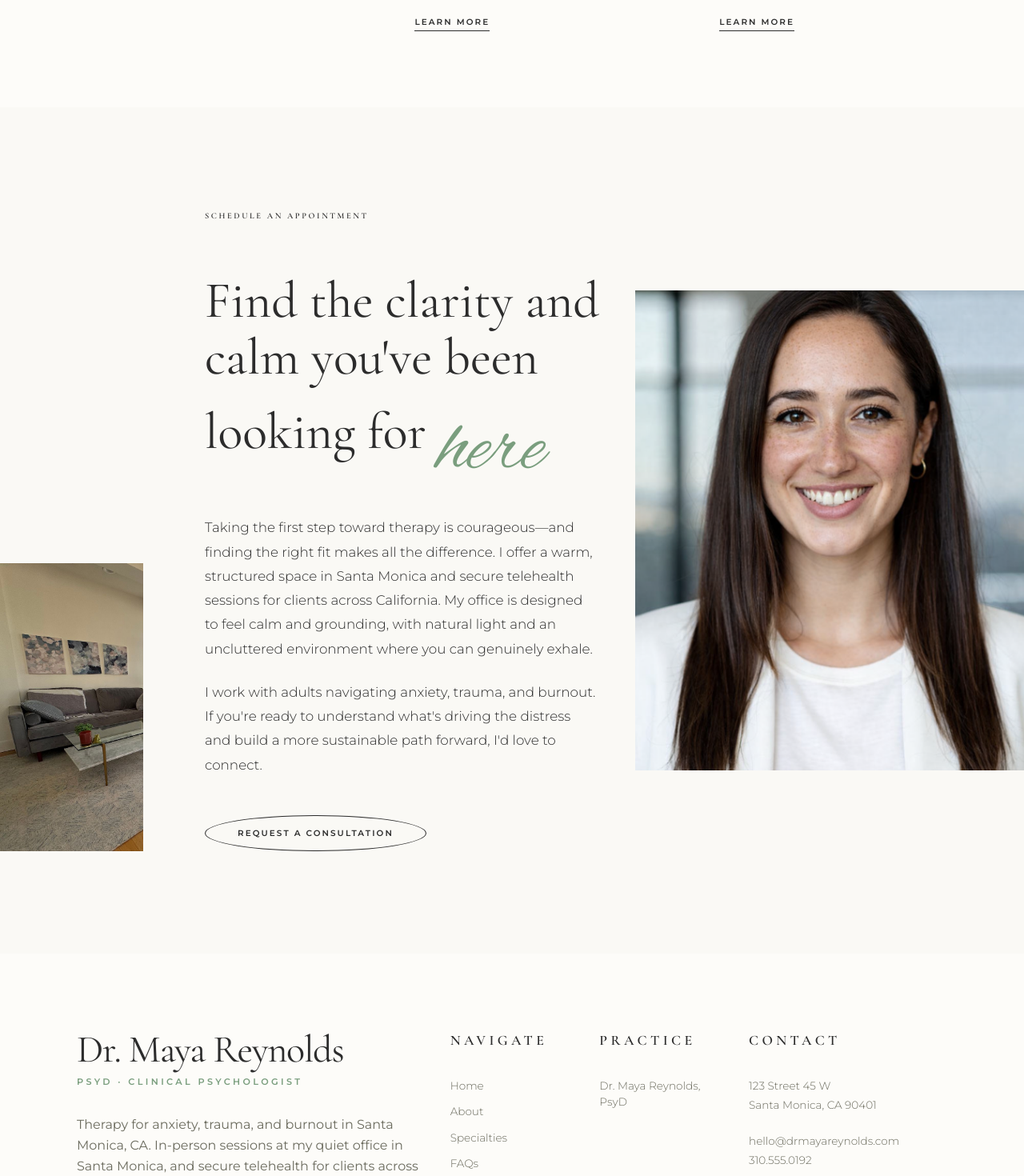
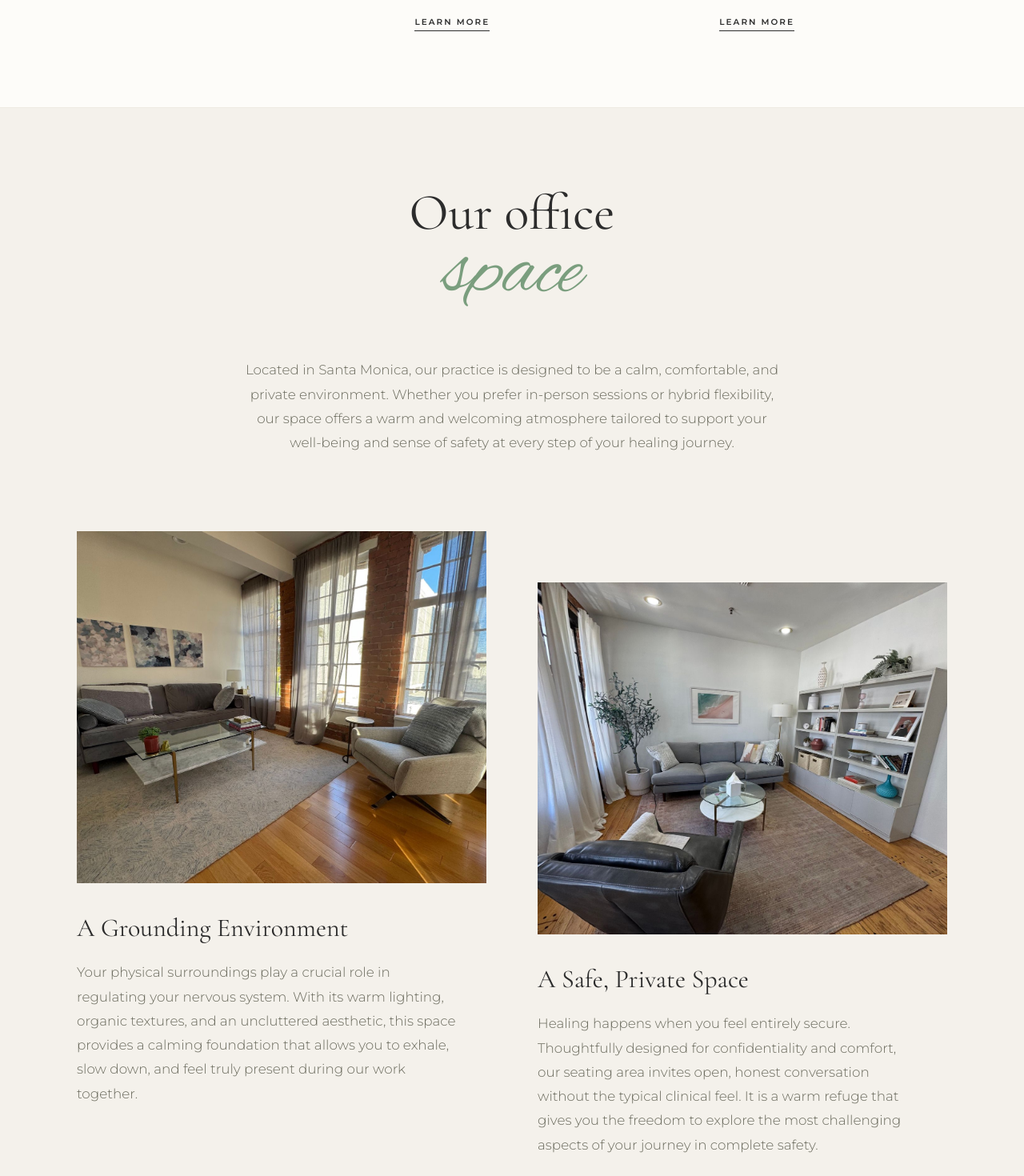
Before and after one commit to meethatkar/-Growth_Therapy_assignment-_2, a Next.js app: page / in a window 1280 px wide. Shown: the part 7260-8730 px from the top of the page at 80% size. Built offline with nearby package versions, Linux system fonts and the light colour scheme.

Commit message:
feat: add OurOfficeSection component and update JSX apostrophes across sections

```diff
--- a/src/app/page.jsx
+++ b/src/app/page.jsx
@@ -7,6 +7,7 @@ import ExpertiseSection from "../components/ExpertiseSection";
 import HowWeWorkSection from "../components/HowWeWorkSection";
 import HonoringSection from "../components/HonoringSection";
 import SpecialtiesIncludeSection from "../components/SpecialtiesIncludeSection";
+import OurOfficeSection from "../components/OurOfficeSection";
 import ScheduleAppointmentSection from "../components/ScheduleAppointmentSection";
 import Footer from "../components/Footer";
 
@@ -22,6 +23,7 @@ export default function Home() {
       <HowWeWorkSection />
       <HonoringSection />
       <SpecialtiesIncludeSection />
+      <OurOfficeSection />
       <ScheduleAppointmentSection />
       <Footer />
     </main>
--- a/src/components/HonoringSection.jsx
+++ b/src/components/HonoringSection.jsx
@@ -17,12 +17,12 @@ const HonoringSection = () => {
         {/* Right Content */}
         <div className="w-full md:w-[45%] pb-0 md:pb-4 px-8 md:px-12 lg:px-20 xl:px-24 mt-12 md:mt-0">
           <h2 className="font-serif text-3xl md:text-4xl lg:text-[3rem] text-brand-dark font-normal leading-[1.3] max-w-xl">
-            Honoring where you've been
+            Honoring where you&apos;ve been
             <br className="hidden md:block" />
             <span className="font-script text-5xl md:text-[5rem] lg:text-[3rem] text-brand-teal font-light inline-block transform translate-y-3 lg:translate-y-1 mr-3">
               &amp;
             </span>
-            helping shape where you're headed.
+            helping shape where you&apos;re headed.
           </h2>
         </div>
       </div>
--- a/src/components/HowWeWorkSection.jsx
+++ b/src/components/HowWeWorkSection.jsx
@@ -28,8 +28,8 @@ const HowWeWorkSection = () => {
                   cognitive-behavioral therapy (CBT), EMDR, mindfulness-based
                   practices, and body-oriented techniques. This allows us to
                   address both the emotional and physiological dimensions of
-                  what you're experiencing—not just talk about it, but genuinely
-                  shift it.
+                  what you&apos;re experiencing—not just talk about it, but
+                  genuinely shift it.
                 </p>
               </div>
               <div>
@@ -38,8 +38,8 @@ const HowWeWorkSection = () => {
                   understood, and actively involved in the process. My goal is
                   not just symptom relief, but helping you develop real insight,
                   resilience, and a stronger relationship with yourself over
-                  time. If you're ready to do the work, I'm here to walk
-                  alongside you— at whatever pace feels right.
+                  time. If you&apos;re ready to do the work, I&apos;m here to
+                  walk alongside you— at whatever pace feels right.
                 </p>
               </div>
             </div>
--- /dev/null
+++ b/src/components/OurOfficeSection.jsx
@@ -0,0 +1,59 @@
+import Image from "next/image";
+
+const OurOfficeSection = () => {
+  return (
+    <section className="w-full bg-brand-bg py-24 px-8 md:px-16 lg:px-24 border-t border-brand-border/30 min-h-screen flex items-center">
+      <div className="w-full max-w-[1900px] mx-auto py-12 md:py-0">
+        <div className="flex flex-col items-center text-center mb-16 md:mb-24">
+          <h2 className="font-serif text-[2.8rem] md:text-5xl lg:text-[4rem] text-brand-dark font-normal leading-[1.1] mb-8 flex flex-col items-center">
+            <span>Our office</span>
+            <span className="font-script text-[4rem] md:text-[5.5rem] lg:text-[6.5rem] text-brand-teal inline-block transform -translate-y-2 md:-translate-y-4">
+              space
+            </span>
+          </h2>
+          <p className="max-w-2xl text-[0.95rem] md:text-[1.05rem] font-light leading-[1.8] text-brand-gray">
+            Located in Santa Monica, our practice is designed to be a calm, comfortable, and private environment. Whether you prefer in-person sessions or hybrid flexibility, our space offers a warm and welcoming atmosphere tailored to support your well-being and sense of safety at every step of your healing journey.
+          </p>
+        </div>
+
+        <div className="flex flex-col md:flex-row gap-12 lg:gap-16">
+          <div className="w-full md:w-1/2 flex flex-col group">
+            <div className="w-full h-[40vh] md:h-[50vh] lg:h-[55vh] relative overflow-hidden mb-8">
+              <Image
+                src="/images/office1.jpeg"
+                alt="Comfortable therapy office seating in Santa Monica"
+                fill
+                className="object-cover object-center transition-transform duration-[1000ms] ease-out group-hover:scale-105"
+              />
+            </div>
+            <h3 className="font-serif text-[1.6rem] md:text-[2rem] font-normal text-brand-dark mb-4">
+              A Grounding Environment
+            </h3>
+            <p className="text-[0.95rem] md:text-[1.05rem] font-light leading-[1.8] text-brand-gray md:pr-8">
+              Your physical surroundings play a crucial role in regulating your nervous system. With its warm lighting, organic textures, and an uncluttered aesthetic, this space provides a calming foundation that allows you to exhale, slow down, and feel truly present during our work together.
+            </p>
+          </div>
+
+          <div className="w-full md:w-1/2 flex flex-col group">
+            <div className="w-full h-[40vh] md:h-[50vh] lg:h-[55vh] relative overflow-hidden mb-8 md:mt-16">
+              <Image
+                src="/images/office2.jpeg"
+                alt="Therapy office interior space"
+                fill
+                className="object-cover object-center transition-transform duration-[1000ms] ease-out group-hover:scale-105"
+              />
+            </div>
+            <h3 className="font-serif text-[1.6rem] md:text-[2rem] font-normal text-brand-dark mb-4">
+              A Safe, Private Space
+            </h3>
+            <p className="text-[0.95rem] md:text-[1.05rem] font-light leading-[1.8] text-brand-gray md:pr-8">
+              Healing happens when you feel entirely secure. Thoughtfully designed for confidentiality and comfort, our seating area invites open, honest conversation without the typical clinical feel. It is a warm refuge that gives you the freedom to explore the most challenging aspects of your journey in complete safety.
+            </p>
+          </div>
+        </div>
+      </div>
+    </section>
+  );
+};
+
+export default OurOfficeSection;
--- a/src/components/QuoteSection.jsx
+++ b/src/components/QuoteSection.jsx
@@ -17,11 +17,11 @@ const QuoteSection = () => {
         <div className="relative z-10 w-full max-w-[1900px] mx-auto px-8 md:px-16 lg:px-24">
           <div className="max-w-4xl text-left">
             <h2 className="font-serif text-3xl md:text-4xl lg:text-[2.8rem] text-white font-normal leading-normal md:leading-[1.4]">
-              You deserve a space where you're truly seen,
+              You deserve a space where you&apos;re truly seen,
               <br className="hidden md:block" />
               not managed.{" "}
               <span className="italic font-light">
-                Nothing you've been through
+                Nothing you&apos;ve been through
                 <br className="hidden md:block" />
                 is too much to bring here.
               </span>
--- a/src/components/ScheduleAppointmentSection.jsx
+++ b/src/components/ScheduleAppointmentSection.jsx
@@ -21,7 +21,7 @@ const ScheduleAppointmentSection = () => {
           </h4>
 
           <h2 className="font-serif text-4xl md:text-5xl lg:text-[4rem] text-brand-dark font-normal leading-[1.1] mb-12 max-w-2xl">
-            Find the clarity and calm you've been
+            Find the clarity and calm you&apos;ve been
             <br className="hidden md:block" />
             looking for{" "}
             <span className="font-script text-[4rem] md:text-[5.5rem] lg:text-[6.5rem] text-brand-teal inline-block transform translate-y-3 md:translate-y-6">
@@ -40,8 +40,9 @@ const ScheduleAppointmentSection = () => {
             </p>
             <p>
               I work with adults navigating anxiety, trauma, and burnout. If
-              you're ready to understand what's driving the distress and build a
-              more sustainable path forward, I'd love to connect.
+              you&apos;re ready to understand what&apos;s driving the distress
+              and build a more sustainable path forward, I&apos;d love to
+              connect.
             </p>
           </div>
 
```
Also changed, not shown: src/components/HopeSection.jsx (+17 -12 lines).
